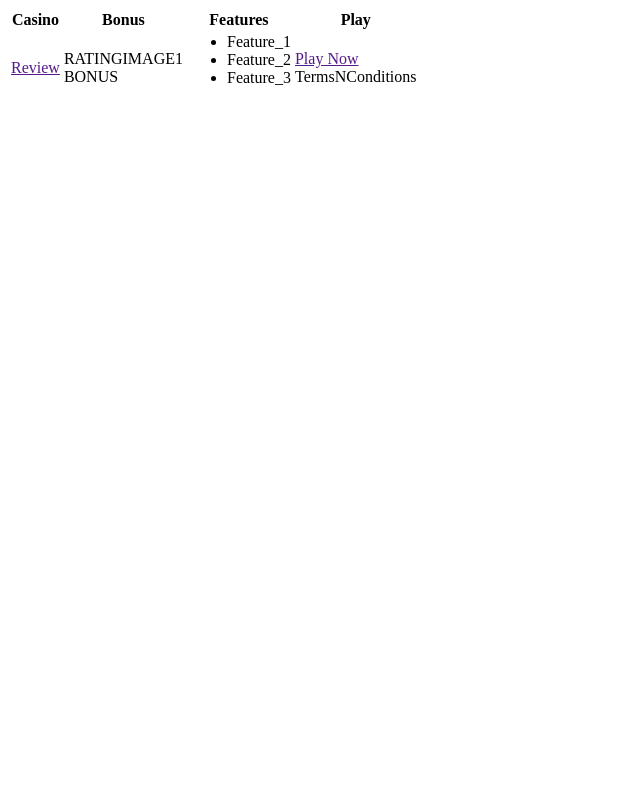
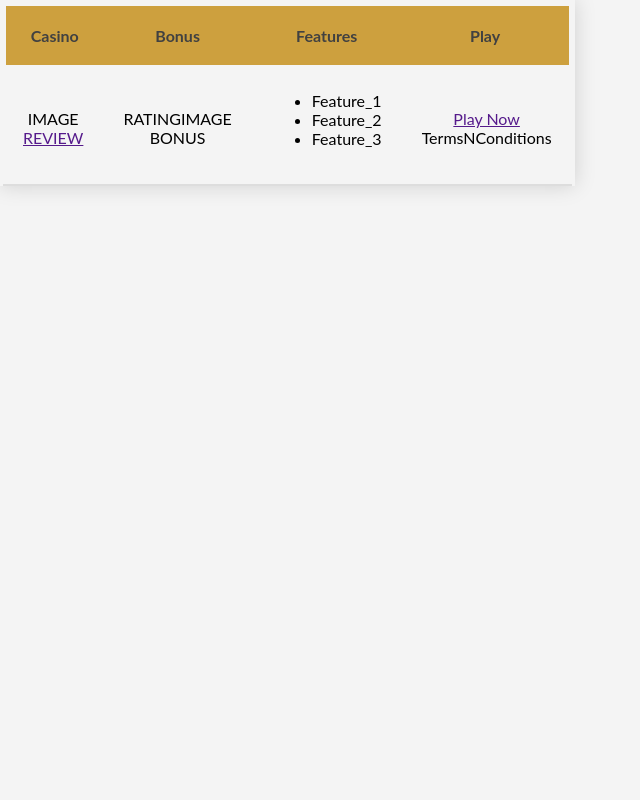
Before and after one commit to DeanPol/WP_Review_Table_Plugin, a PHP site: page /page_layout.php in a window 1280 px wide. Shown: the whole page, without its empty margins (0-640 px from the left). Run offline with PHP 8.4, Linux system fonts and the light colour scheme.

Commit message:
Added boilerplate CSS

```diff
--- /dev/null
+++ b/css/style.css
@@ -0,0 +1,42 @@
+body
+{
+    font-family: 'Lato', sans-serif;
+    font-size: 0.9em;
+    line-height:1.5;
+
+    overflow:auto;
+    padding:0;
+    margin:0;
+
+    background-color:#f4f4f4;
+}
+
+.container
+{
+    width: 100%;
+    margin:auto;
+}
+
+.styled-table {
+    background-color:#f4f4f4;
+    border-collapse:collapse;
+    align-items: center;
+    box-shadow: 0 0 20px rgba(0, 0, 0, 0.15);
+}
+
+.styled-table thead tr {
+    background-color: #ca9a30ec;
+    border:#f4f4f4 solid 6px;
+    color: #414141;
+    text-align: center;
+}
+
+.styled-table th,
+.styled-table td {
+    padding: 20px 20px;
+}
+
+.styled-table tbody tr {
+    border-bottom: 2px solid #dddddd;
+    text-align:center;
+}
--- a/page_layout.php
+++ b/page_layout.php
@@ -5,7 +5,7 @@
         <title>Review List Plugin</title>
         <meta name="description" content="">
         <meta name="viewport" content="width=device-width, initial-scale=1">
-        <link rel="stylesheet" href="">
+        <link rel="stylesheet" href="css/style.css">
     </head>
     <body>
         <div class="container">
@@ -21,11 +21,11 @@
                 <tbody>
                     <tr>
                         <td>
-                            <div id="Image"> <img src=""> </div>
-                            <div><a href="">Review</a></div>
+                            <div id="Image"> <img src="">IMAGE</div>
+                            <div><a href="">REVIEW</a></div>
                         </td>
                         <td>
-                            <div id="Rating">RATINGIMAGE1</div>
+                            <div id="Rating">RATINGIMAGE</div>
                             <div>BONUS</div>
                         </td>
                         <td>
```
Also changed, not shown: 1 other file.
